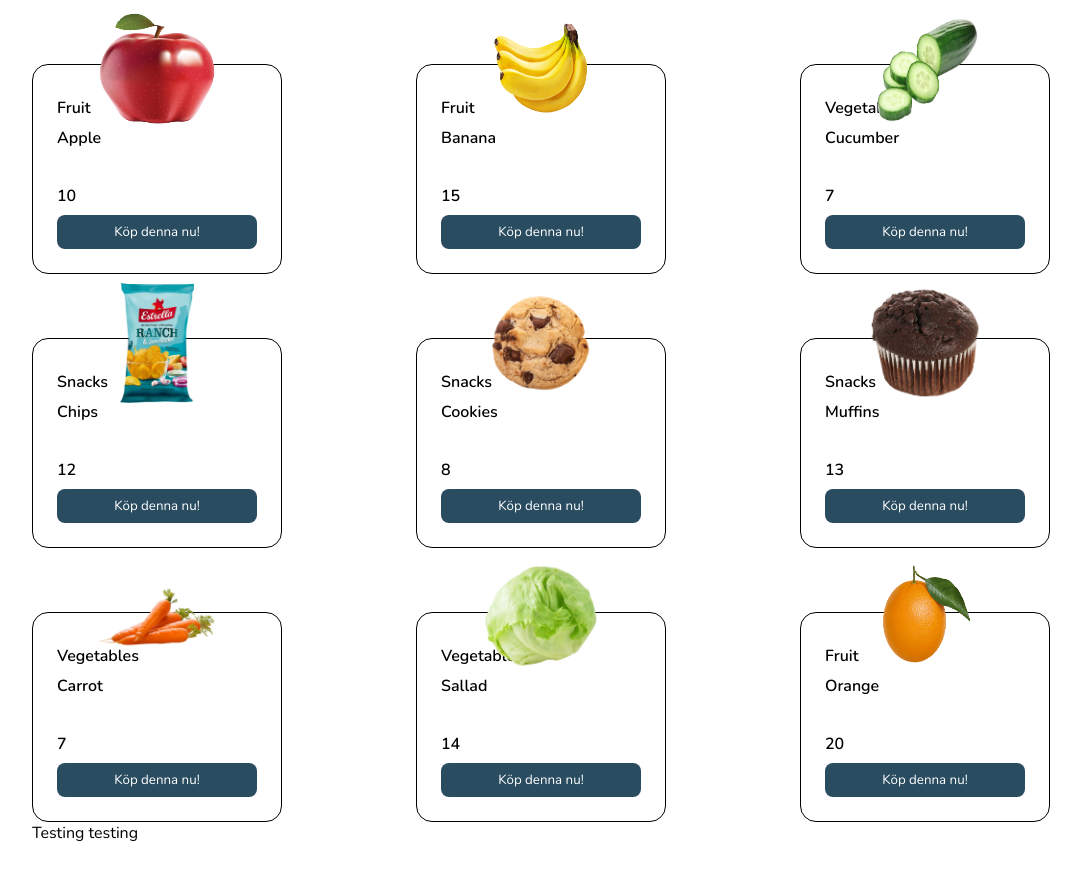
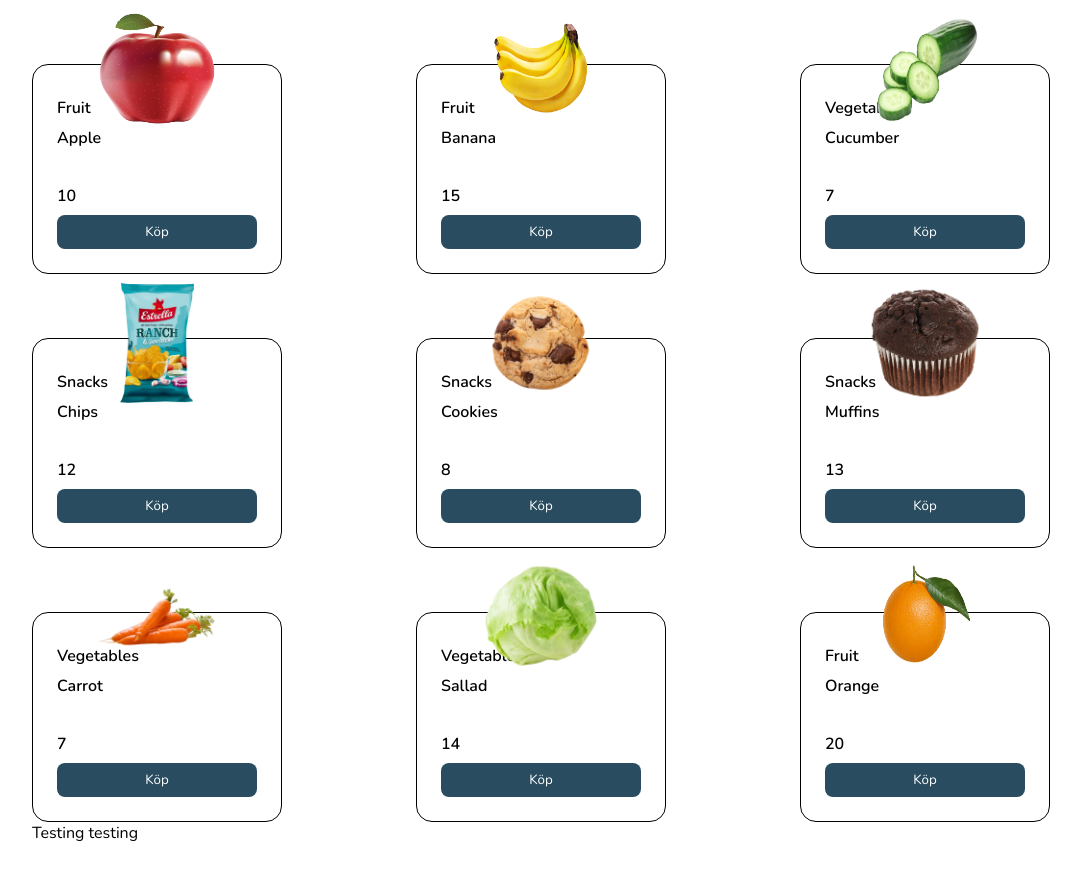
Before and after one commit to intensivecode/ehandel, a React (Create React App) app: page / in a window 1280 px wide. Shown: the top 880 px of the page, without its empty margins (32-1113 px from the left). Built offline with nearby package versions, Linux system fonts and the light colour scheme.

Commit message:
fixed my stupid error

```diff
--- a/src/components/Product.tsx
+++ b/src/components/Product.tsx
@@ -11,7 +11,7 @@ function Product({ _id, name, category, price, imgUrl }: IProduct) {
       </div>
       <div>
         <Text className="price">{price}</Text>
-        <Button>Köp denna nu!</Button>
+        <Button>Köp</Button>
       </div>
     </Container>
   );
```
